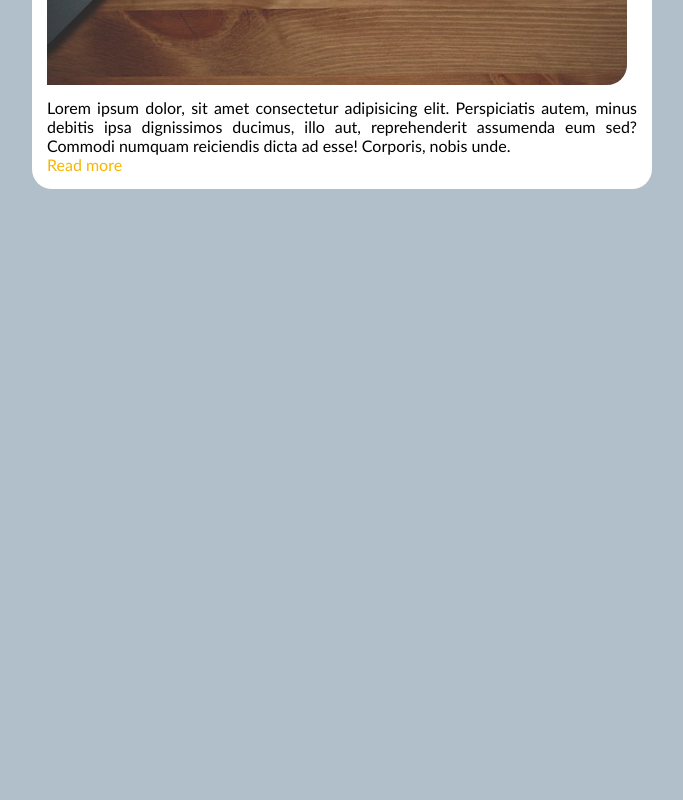
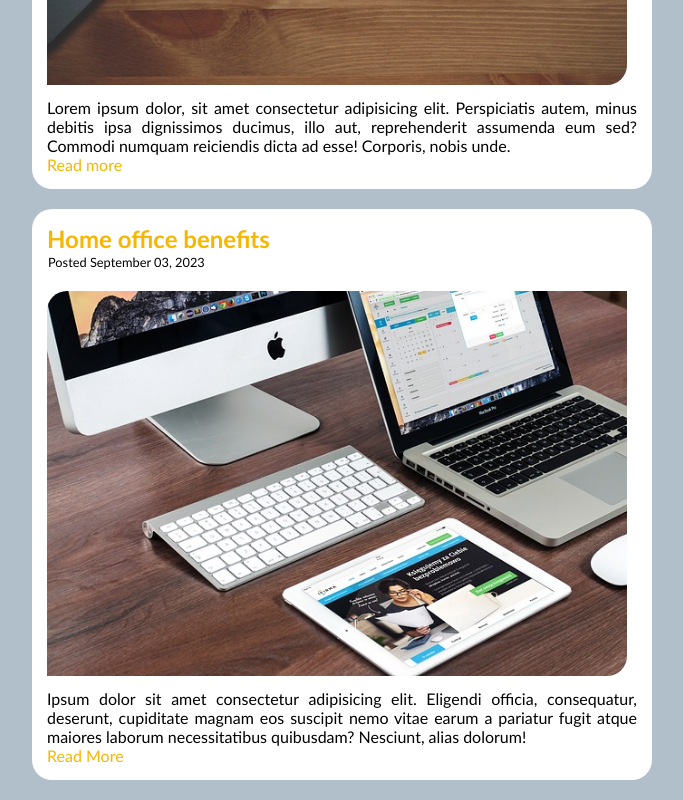
Before and after one commit to Barbosah-42/ProjetoTecBlog, a plain HTML site: page index.html in a window 1280 px wide. Shown: the part 534-1334 px from the top of the page, without its empty margins (148-831 px from the left). Before the commit the page ends 800 px from the top, so only its background shows below. Drawn offline with Linux system fonts and the light colour scheme.

Commit message:
area post finalizada
Utilizando flot para alinha a distribuir elementos na tela

```diff
--- a/assets/css/style.css
+++ b/assets/css/style.css
@@ -76,6 +76,7 @@ body{
         padding: 15px;
         background-color: #fff;
         border-radius: 20px;
+        margin-bottom: 20px;
     }
 
     .title-post{
@@ -103,9 +104,25 @@ body{
     .link-post{
         text-decoration: none;
         color: rgb(248, 182, 0);
+        position: relative;
+    }
+
+    .link-post:after{
+        content: "";
+        position: absolute;
+        background: rgb(247, 182, 0);
+        height: 1px;
+        width: 0;
+        left: 0;
+        bottom: 0;
+        transition: 0.3s;
+    }
+
+    .link-post:hover::after{
+        width: 100%;
     }
 
     .link-post:hover{
-        text-decoration: underline;
+        color: rgb(241, 205, 96);
     }
 /* Fim Main */
--- a/index.html
+++ b/index.html
@@ -5,7 +5,7 @@
     <meta name="viewport" content="width=device-width, initial-scale=1.0">
     <title>TecBlog - Home</title>
     <link rel="stylesheet" href="assets/css/style.css">
-    <link rel="shortcut icon" href="/assets/img/icons8-blogger-96.png" type="image/x-icon">
+    <link rel="shortcut icon" href="../ProjetoTecBlog/assets/css/style.css" type="image/x-icon">
 </head>
 <body>
 
@@ -23,15 +23,28 @@
     </header> <!--Fim Header-->
 
     <main id="area-main"> <!--Inicio Main-->
-        <div id="postagens">
+        <div id="postagens"> <!--Inicio Postagens-->
             <div class="posts">
                 <h2 class="title-post">Take a break and have coffee</h2><!--
                 --><span class="data-post">Posted September 04, 2023</span>
-                <img src="/assets/img/image1.jpg" alt="" class="img-post">
+                <img src="assets/img/image1.jpg" alt="" class="img-post">
                 <p class="text-post">Lorem ipsum dolor, sit amet consectetur adipisicing elit. Perspiciatis autem, minus debitis ipsa dignissimos ducimus, illo aut, reprehenderit assumenda eum sed? Commodi numquam reiciendis dicta ad esse! Corporis, nobis unde.</p>
                 <a href="#" class="link-post">Read more</a>
             </div>
+
+            <div class="posts">
+                <h2 class="title-post">Home office benefits</h2>
+                <span class="data-post">Posted September 03, 2023</span>
+                <img src="/assets/img/image2.jpg" alt="" class="img-post">
+                <p class="text-post">Ipsum dolor sit amet consectetur adipisicing elit. Eligendi officia, consequatur, deserunt, cupiditate magnam eos suscipit nemo vitae earum a pariatur fugit atque maiores laborum necessitatibus quibusdam? Nesciunt, alias dolorum!</p>
+                <a href="" class="link-post">Read More</a>
+            </div>
+        </div> <!--Fim Postagens-->
+
+        <div>
+
         </div>
+
     </main><!--Fim Main-->
 
 </body>
```
